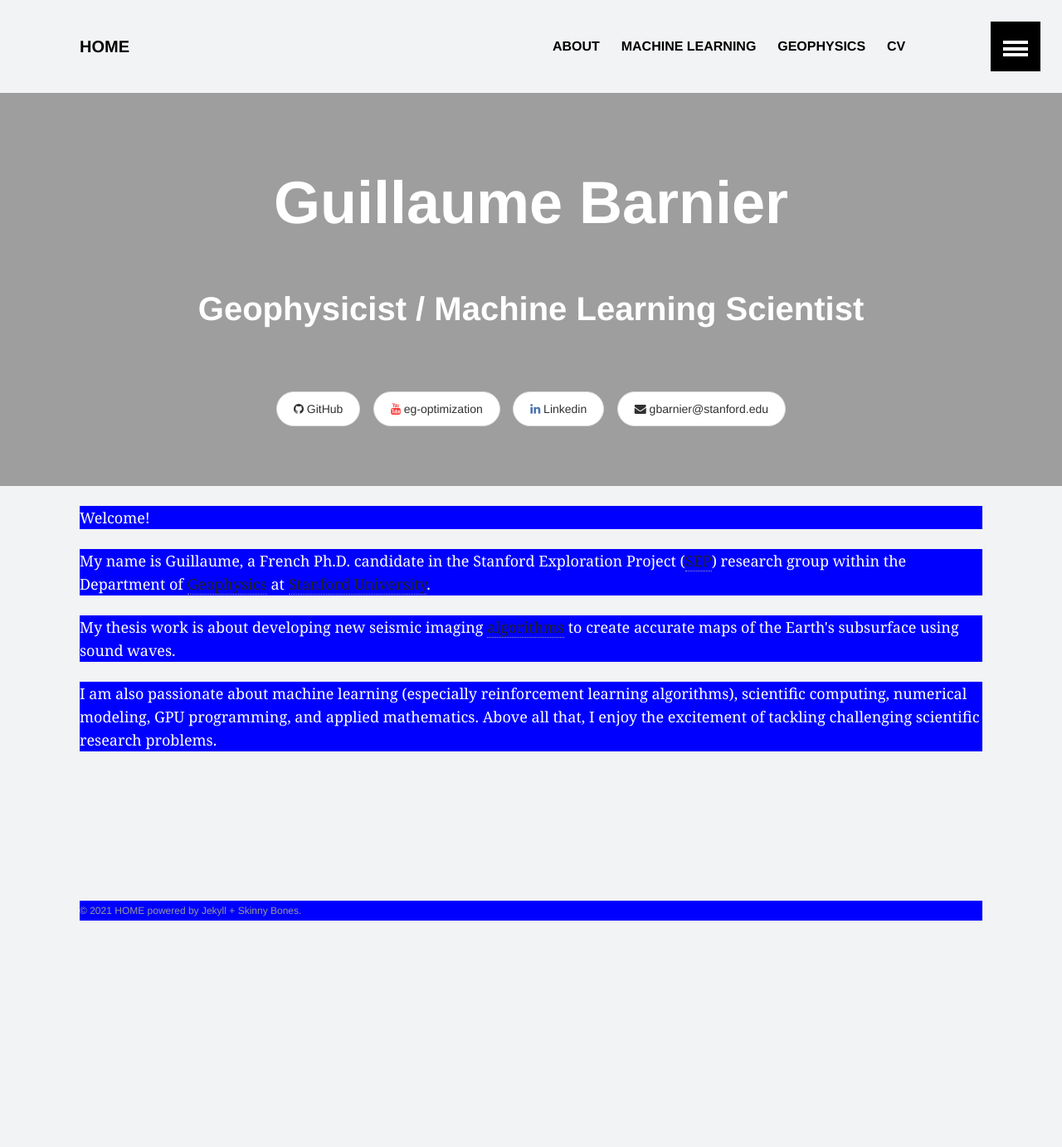
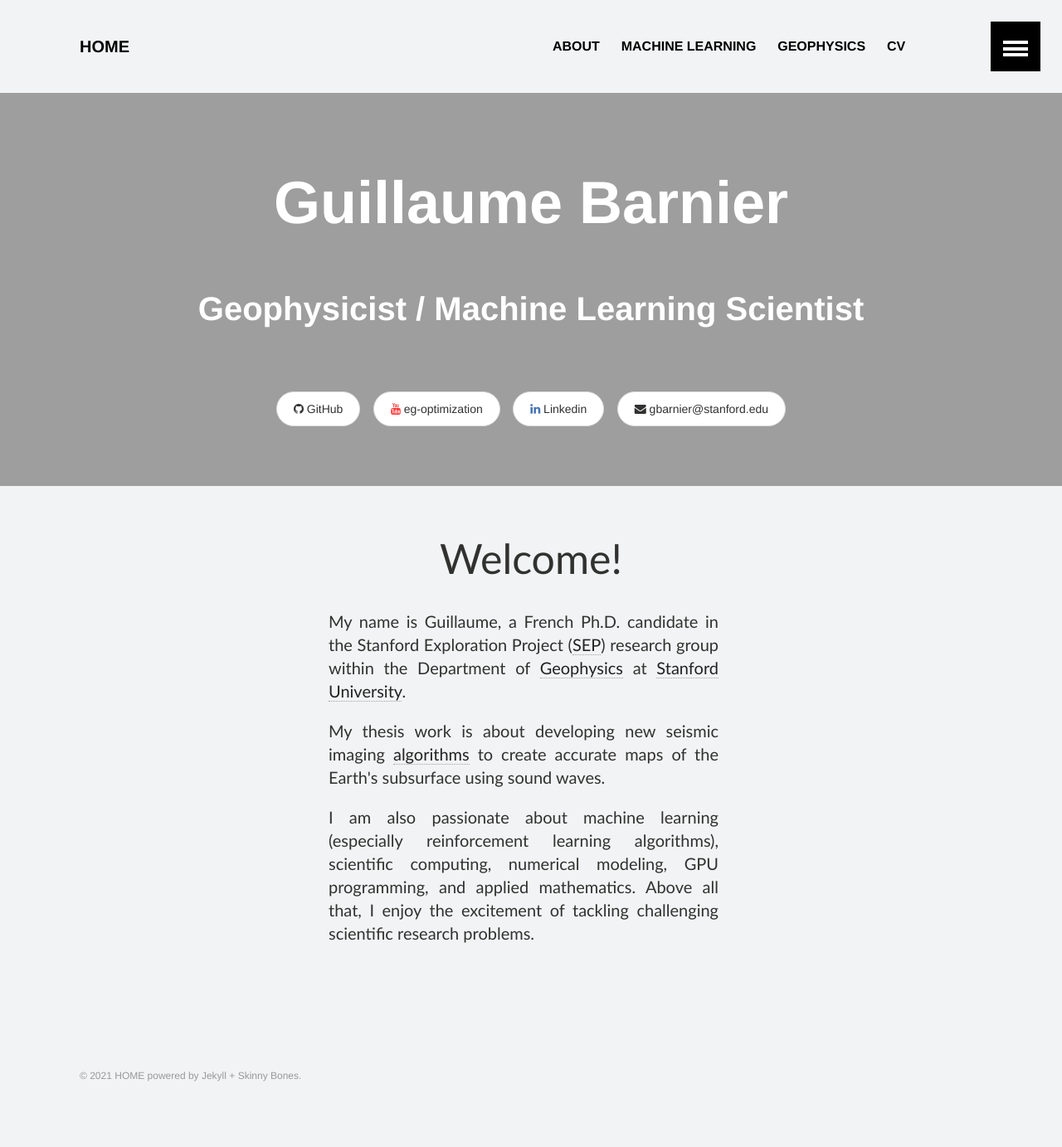
Before and after one commit to gbarnier/gbarnier.github.io, a Jekyll site: the page built from index.md, in a window 1280 px wide. Shown: the whole page at 83% size. Built offline with Jekyll 4.4.1, drawn with Linux system fonts in a browser that asks for light colours; before the commit the page ends 1184 px from its top, so only the background shows below that.

Commit message:
Update index.md

```diff
--- a/index.md
+++ b/index.md
@@ -6,32 +6,18 @@ title:
 image:
   feature: zion_c.png
 ---
-<style>
-p{
-  background-color: blue;
-  color: white;
- }
-</style>
+<body>
+    <p style="text-align:center; font-family: Calibri; font-size: 50px;">Welcome!</p>
 
-<style media="all and (max-width: 500px)">
-p{
-  background-color: yellow;
-  color: blue;
- }
-</style>
-
-<body>
-    <p>Welcome!</p>
-
-    <p>
+    <p style="font-size: 20px;text-align:justify; margin-left: 300px;font-family: Calibri; width: 470px; line-height:1.4; margin-bottom: -0.0em;">
         My name is Guillaume, a French Ph.D. candidate in the Stanford Exploration Project (<a href="/sep">SEP</a>) research group within the Department of <a href="https://earth.stanford.edu/geophysics" target="_blank">Geophysics</a> at <a href="https://www.stanford.edu" target="_blank">Stanford University</a>.
     </p>
 
-    <p>
+    <p style="font-size: 20px;text-align:justify; margin-left: 300px;margin-bottom: -0.0em; font-family: Calibri; width: 470px; line-height:1.4;">
     My thesis work is about developing new seismic imaging <a href="/geophysics">algorithms</a> to create accurate maps of the Earth's subsurface using sound waves.
     </p>
 
-    <p>
+    <p style="font-size: 20px;text-align:justify; margin-left: 300px;margin-bottom: -0.5em; font-family: Calibri; width: 470px; line-height:1.4;">
     I am also passionate about machine learning (especially reinforcement learning algorithms), scientific computing, numerical modeling, GPU programming, and applied mathematics. Above all that, I enjoy the excitement of tackling challenging scientific research problems.
     </p>
 
```
